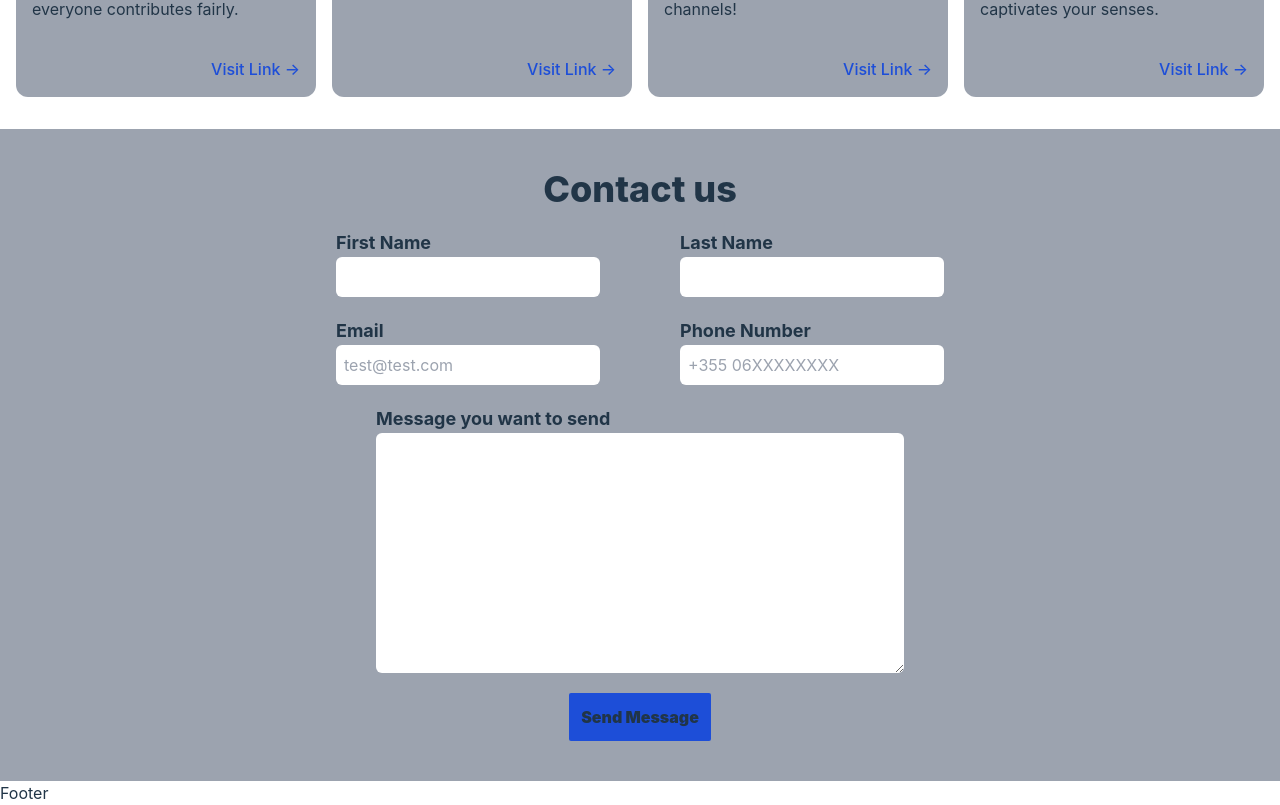
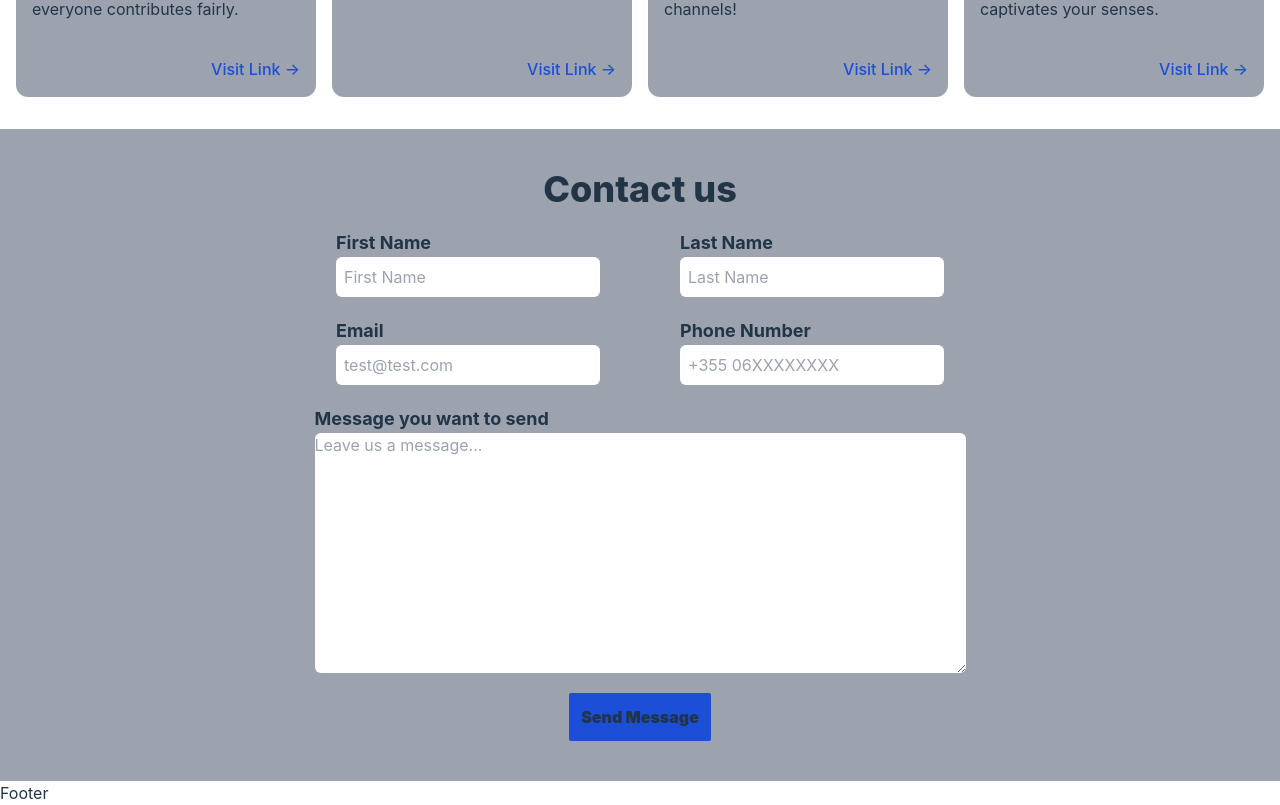
Before and after one commit to RamadaniRei/Portfolio, a React (Vite) app: page / in a window 1280 px wide. Shown: the part 1555-2360 px from the top of the page. Built offline with nearby package versions, Linux system fonts and the light colour scheme.

Commit message:
Fixing Message textarea

```diff
--- a/src/components/Contact.jsx
+++ b/src/components/Contact.jsx
@@ -2,7 +2,7 @@ import React from "react";
 
 const Contact = () => {
   return (
-    <div className="bg-gray-400 p-10 ">
+    <div className="flex justify-center bg-gray-400 p-10 ">
       <form className="flex flex-col  items-center gap-5">
         <h1 className="text-4xl font-extrabold">Contact us</h1>
         <div className="flex flex-row gap-20">
@@ -10,6 +10,7 @@ const Contact = () => {
             <label className="text-lg font-bold"> First Name </label>
             <input
               type="text"
+              placeholder="First Name"
               className="bg-white border-blue-700 text-black p-2 rounded-md"
             />
           </div>
@@ -17,6 +18,7 @@ const Contact = () => {
             <label className="text-lg font-bold"> Last Name </label>
             <input
               type="text"
+              placeholder="Last Name"
               className="bg-white border-blue-700 text-black p-2 rounded-md"
             />
           </div>
@@ -45,8 +47,9 @@ const Contact = () => {
             Message you want to send{" "}
           </label>
           <textarea
-            cols="50"
+            cols="62"
             rows="10"
+            placeholder="Leave us a message..."
             type="textarea"
             className="bg-white text-black rounded-md  "
           />
```
